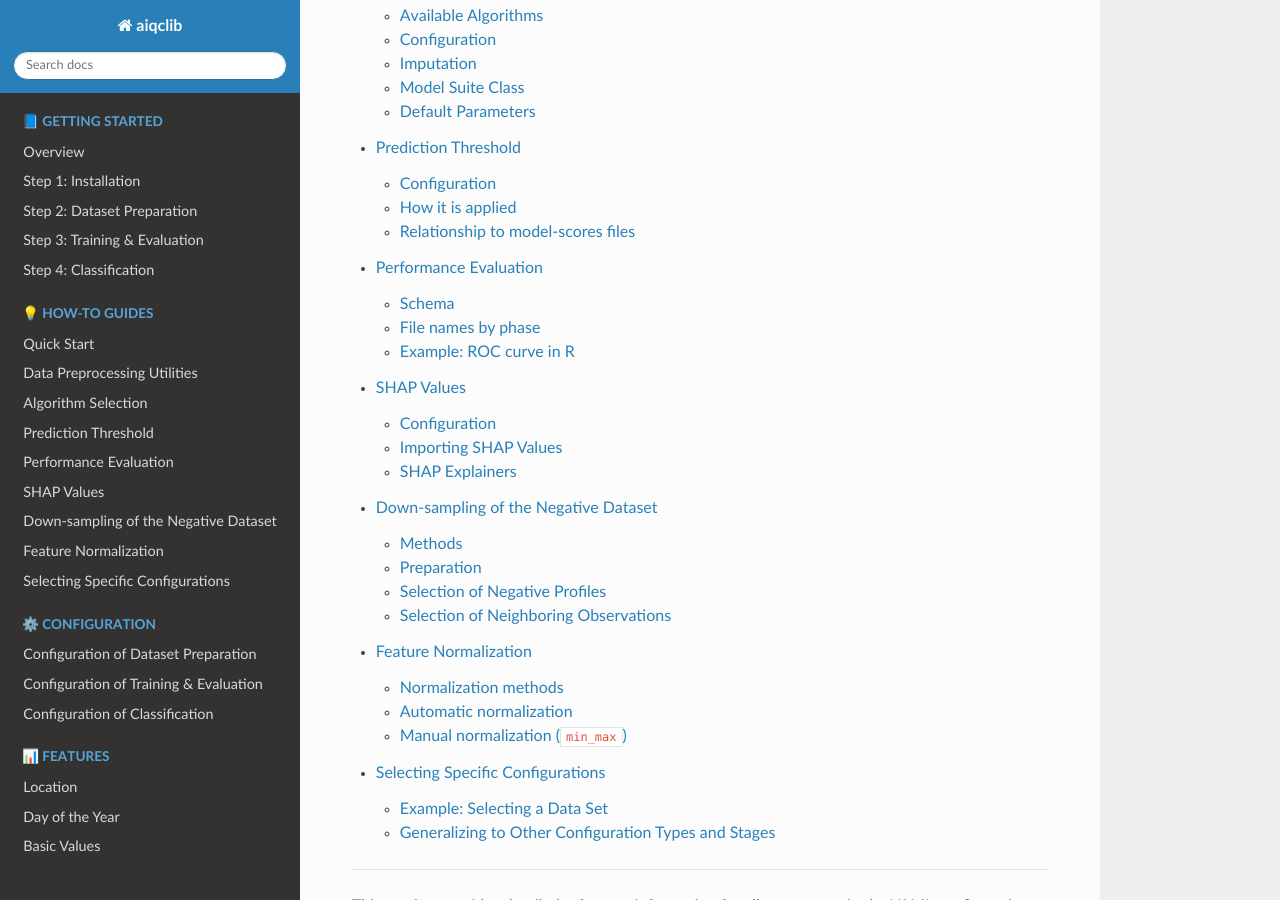
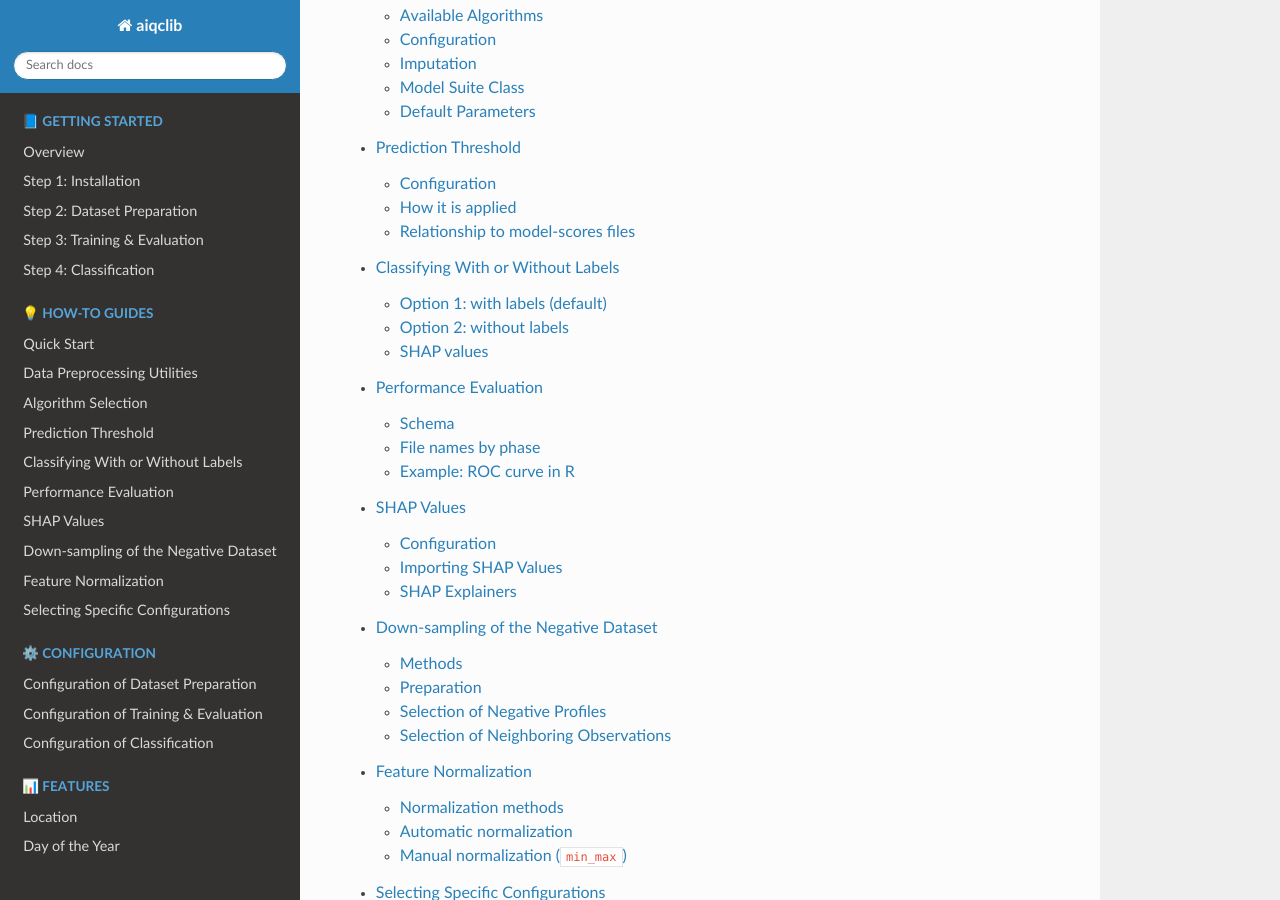
Before and after one commit to AIQC-Hub/aiqclib, a Sphinx documentation site: the page built from docs/source/index.rst, in a window 1280 px wide and 900 px high, scrolled down 2658 px. Built offline with Sphinx 7.4.7 and the Read the Docs theme 3.1.0, drawn with Linux system fonts in a browser that asks for light colours; part of the change alters nothing that is shown.

Commit message:
Add how-to guide for classifying with or without labels
Short How-To covering the labelled vs label-free (skip_evaluation)
classification modes and SHAP availability in both, wired into the toctree.

Co-Authored-By: Claude Opus 4.8 <noreply@anthropic.com>

```diff
--- /dev/null
+++ b/docs/source/how-to/classification_labels.rst
@@ -0,0 +1,81 @@
+Classifying With or Without Labels
+==================================
+
+The classification pipeline can run in two modes, chosen per target from
+whether a QC ``flag`` column is available:
+
+* **With labels** — a ``flag`` is given, so ground-truth labels are built and
+  the model's performance is evaluated.
+* **Without labels** — no ``flag`` is available (unlabeled data), so the
+  pipeline predicts every row but skips evaluation.
+
+You do not need a dummy QC column for unlabeled data.
+
+Option 1: with labels (default)
+-------------------------------
+
+Give each target its QC ``flag`` and the flag values that mark positive and
+negative rows:
+
+.. code-block:: yaml
+
+   target_sets:
+     - name: target_set_1
+       variables:
+         - name: temp
+           flag: temp_qc
+           pos_flag_values: [ 3, 4 ]
+           neg_flag_values: [ 1, 2 ]
+
+Rows are labelled from the flag, and the classify phase writes predictions plus
+the evaluation artefacts — the report, the **model-scores** file
+(see :doc:`performance_evaluation`), and the metric plots.
+
+Option 2: without labels
+------------------------
+
+Omit ``flag`` (or set it to ``null`` / empty) for a target. The pipeline then
+keeps **all** rows, emits null ``flag``/``label`` columns, and skips label
+creation and performance evaluation:
+
+.. code-block:: yaml
+
+   target_sets:
+     - name: target_set_1
+       variables:
+         - name: temp        # no `flag` — classify without evaluation
+
+Predictions (``predicted_label`` and ``score``) are still produced; only the
+report, model-scores, and metric-plot files are skipped.
+
+To force this for every target in a step regardless of ``flag``, set the
+step-level override under the ``model`` step parameters:
+
+.. code-block:: yaml
+
+   step_param_set:
+     steps:
+       model:
+         skip_evaluation: true   # omit to auto-detect per target from `flag`
+
+.. note::
+
+   Only an *absent or empty* ``flag`` triggers the label-free path. A ``flag``
+   that names a column missing from the data is still treated as an error, so
+   typos are not silently ignored.
+
+SHAP values
+-----------
+
+SHAP explains predictions, not labels, so it is available in **both** modes and
+is controlled independently by ``calculate_shap`` (see :doc:`shap_values`):
+
+.. code-block:: yaml
+
+   step_param_set:
+     steps:
+       model:
+         calculate_shap: true
+
+In the label-free mode the ``label`` column of the SHAP output is null, while
+the per-feature SHAP contributions and the ``score`` are unaffected.
--- a/docs/source/index.rst
+++ b/docs/source/index.rst
@@ -67,6 +67,7 @@ This section provides practical examples and solutions for common tasks related
    how-to/data_preprocessing_utilities
    how-to/algorithm_selection
    how-to/prediction_threshold
+   how-to/classification_labels
    how-to/performance_evaluation
    how-to/shap_values
    how-to/down_sampling_negative
```
